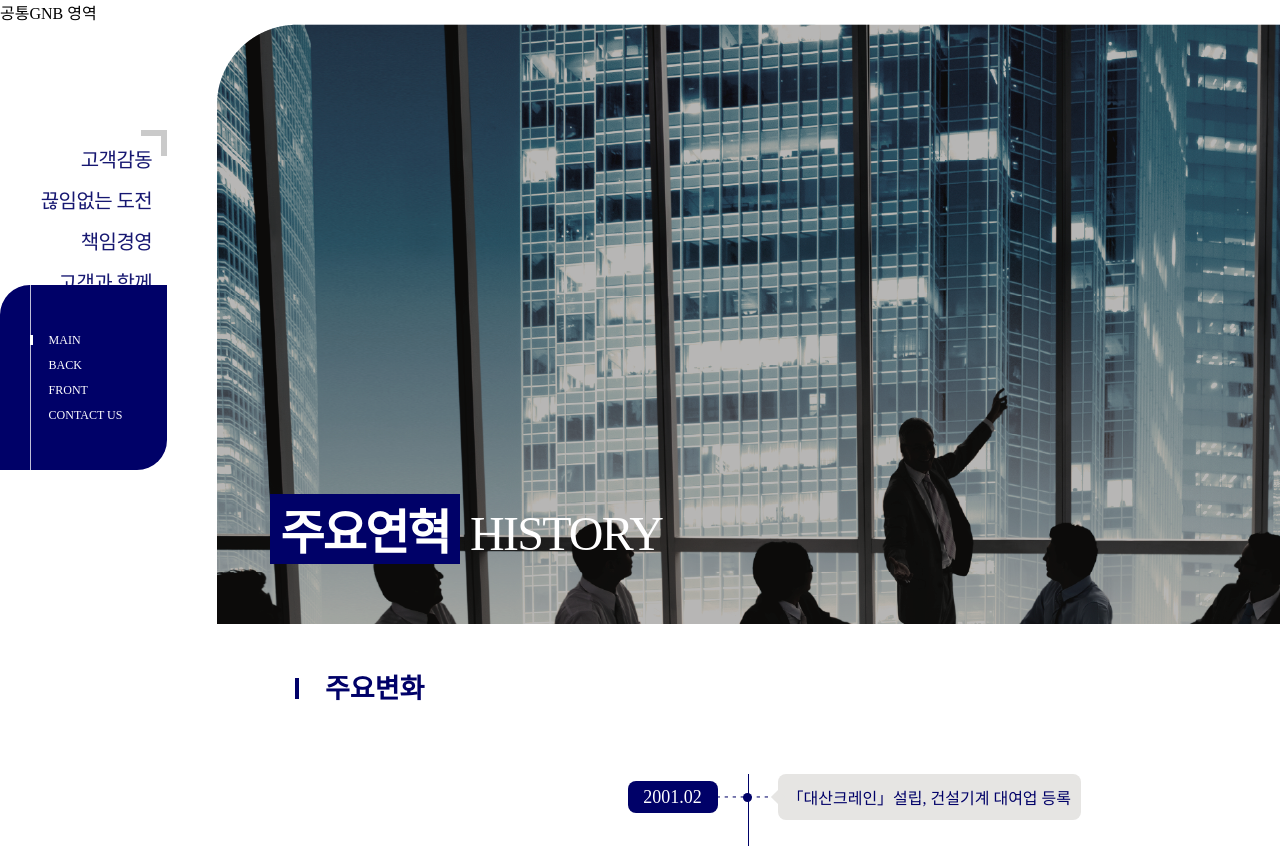
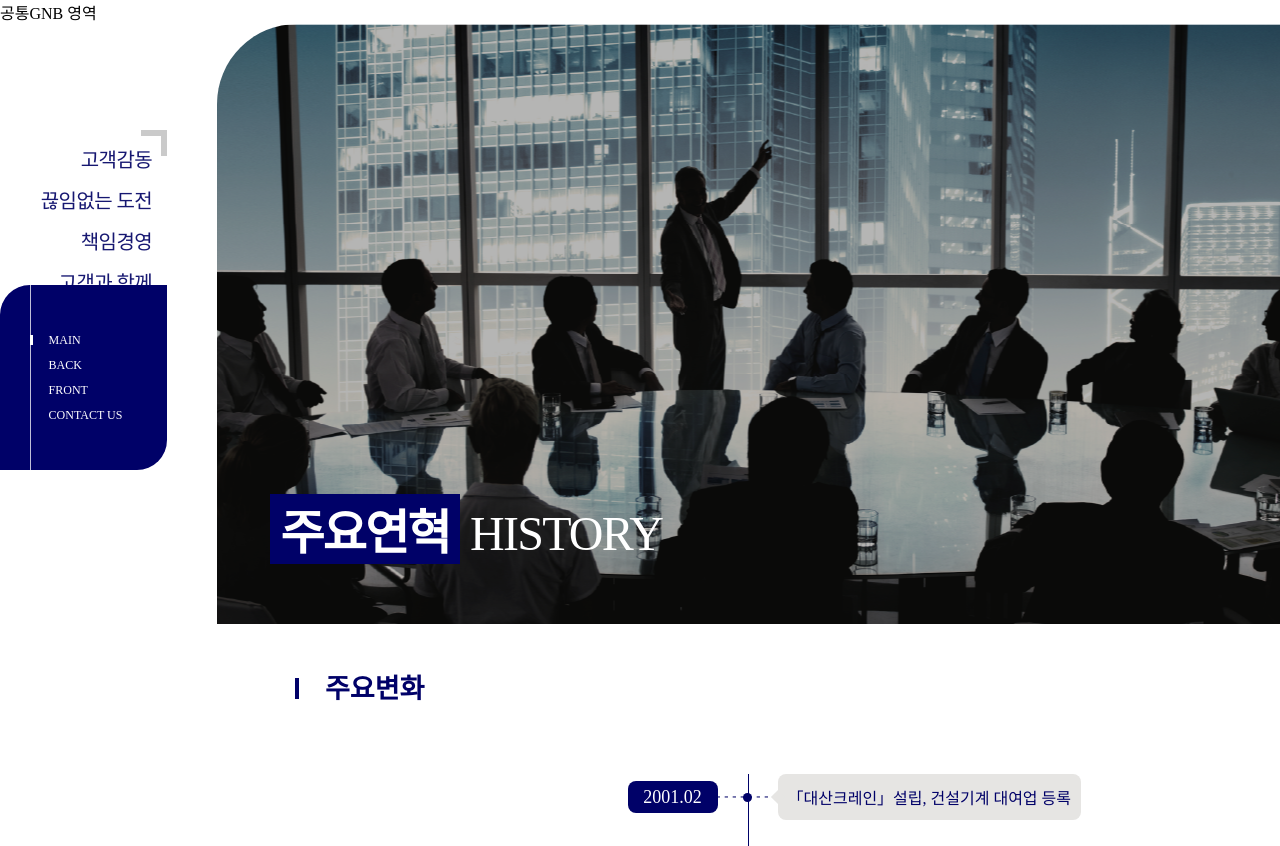
Before and after one commit to after-work-with-penguin/big-mount-total, a PHP site: page /01-02history.html in a window 1280 px wide. Shown: the top 846 px of the page. Run offline with PHP 8.4, Linux system fonts and the light colour scheme; some web fonts are replaced.

Commit message:
메인이미지 교체, 라운드css로 처리

```diff
--- a/publishing/css/common.css
+++ b/publishing/css/common.css
@@ -101,8 +101,9 @@ select, input[type="text"], input[type="password"], input[type="number"], input[
                                 .quickMenuList-link:hover:after,
                                 .quickMenuCurrent .quickMenuList-link:after {display:block; content:''; position:absolute; left:-1px; top:50%; margin-top:-5px; width:3px; height:10px; background-color:#fff; }
                 .contSection-right {}
-                    .contentVisual-img-w {position:relative; min-height:450px; max-height:450px; overflow:hidden;}
-                        .contentVisual-img { min-height:400px; max-width:none;}
+                    .contentVisual-img-w {position:relative; padding-top:450px; height:0; overflow:hidden; border-radius:80px 0 0 0; }
+                        .contentVisual-img-inner {}
+                        .contentVisual-img {position:absolute; left:50%; top:0; transform:translateX(-50%); min-height:400px; max-width:none;}
                         .sectionTitle {position:absolute; left:5%; bottom:10%; display:inline-block; text-transform:uppercase; font-size:48px; color:#fff; font-weight:400; letter-spacing:-1.75px;}
                             .sectionTitle-bg {display:inline-block; padding:0 10px; font-weight:700; background-color:#000168;}
                             .sectionTitle-eng{display:inline-block;}
@@ -364,7 +365,7 @@ select, input[type="text"], input[type="password"], input[type="number"], input[
 .content-w-notice .contentVisual-img-w,
 .content-w-noticeEnd .contentVisual-img-w,
 .content-w-main .contentVisual-img-w,
-.content-w-paint01 .contentVisual-img-w {min-height:600px; max-height:600px;}
+.content-w-paint01 .contentVisual-img-w {padding-top:600px; }
 .content-w-contain02 .tableImage-cont:first-of-type {max-width:100%; width:100%;}
 /* 컨테이너-투명돔하우스 */
 .content-w-contain10 .contentArticle-w  {position:relative;}
@@ -662,6 +663,7 @@ select, input[type="text"], input[type="password"], input[type="number"], input[
            .serviceList-cont {padding-bottom:20px; width:33.3%;}
             .serviceList-text {font-size:18px;}
     .contentVisual-img-w .slick-dots button {width:12px; height:12px;}
+    .contentVisual-img-w {padding-top:43% !important; border-radius:40px 0 0 0;}
     .footer-inner {padding:28px 20px 37px;}
     .contentArticle-w {padding:50px 20px;}
     .sectionTitle {left:20px;}
```
Also changed, not shown: publishing/temp.html (+7 -5 lines), publishing/imgs/cont01-02-top - 복사본.png (added), publishing/imgs/cont01-02-top.png.
